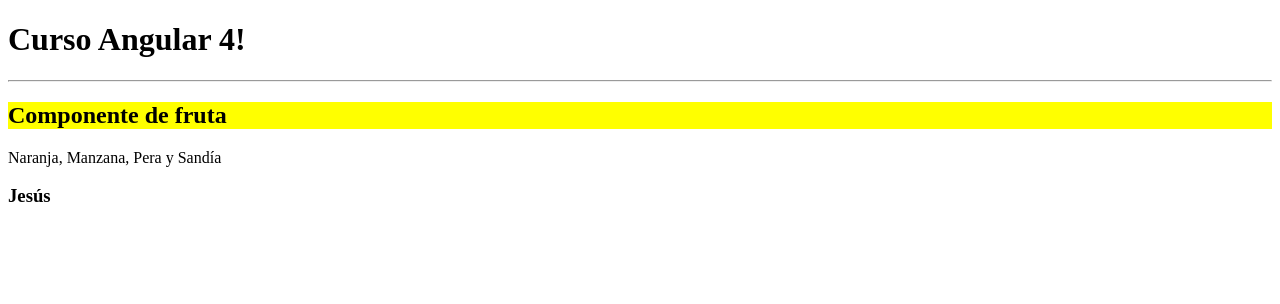
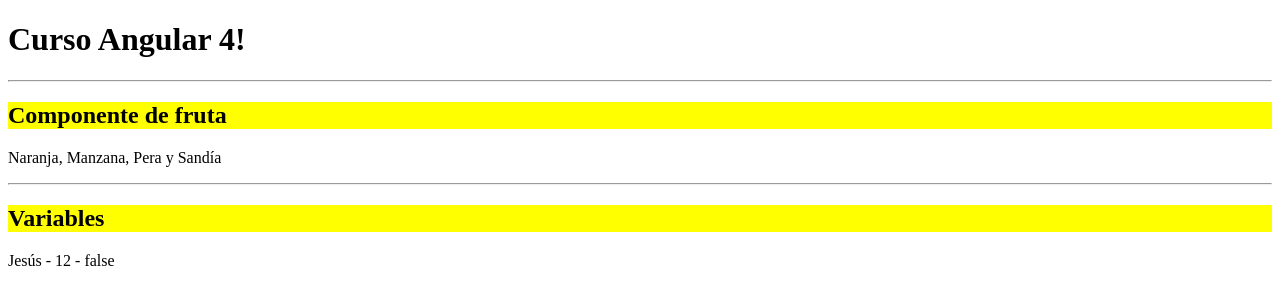
Before and after one commit to evuzLearn/angular4, an Angular app: page / in a window 1280 px wide. Shown: the top 304 px of the page. Built offline with nearby package versions, Linux system fonts and the light colour scheme.

Commit message:
Types of variables

```diff
--- a/src/app/fruta/fruta.component.html
+++ b/src/app/fruta/fruta.component.html
@@ -1,3 +1,5 @@
 <h2>{{nombre_componente}}</h2>
 <p>{{listado_fruta}}</p>
-<empleado></empleado>
+<hr>
+<h2>Variables</h2>
+{{nombre}} - {{edad}} - {{mayorDeEdad}}
--- a/src/app/fruta/fruta.component.ts
+++ b/src/app/fruta/fruta.component.ts
@@ -6,6 +6,11 @@
   styleUrls: ['./fruta.component.scss']
 })
 export class FrutaComponent {
-  public nombre_componente = 'Componente de fruta';
-  public listado_fruta = 'Naranja, Manzana, Pera y Sandía';
+  nombre_componente = 'Componente de fruta';
+  listado_fruta = 'Naranja, Manzana, Pera y Sandía';
+
+  nombre:string = 'Jesús';
+  edad:number = 12;
+  mayorDeEdad:boolean = false;
+  trabajos:Array<any> = ['Carpintero', 'Albañil', 24];
 }
```
